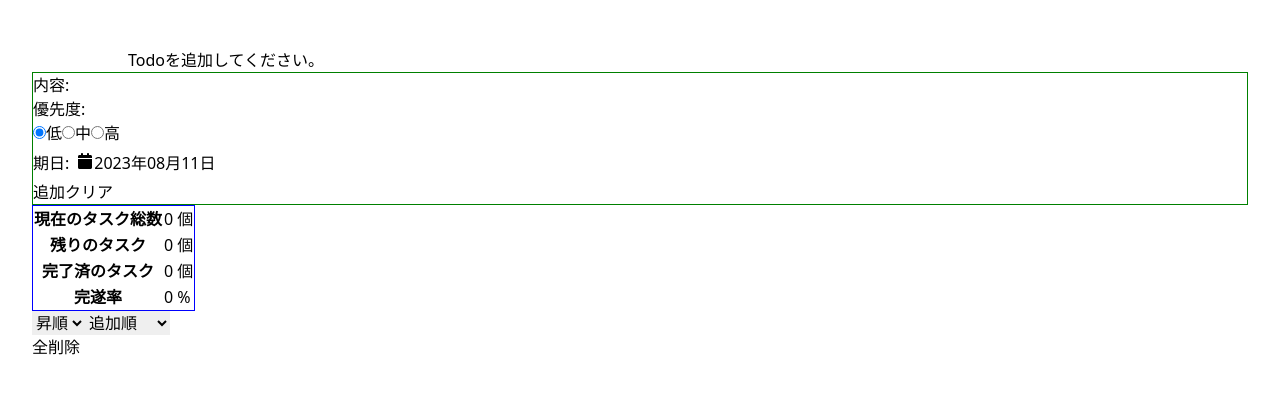
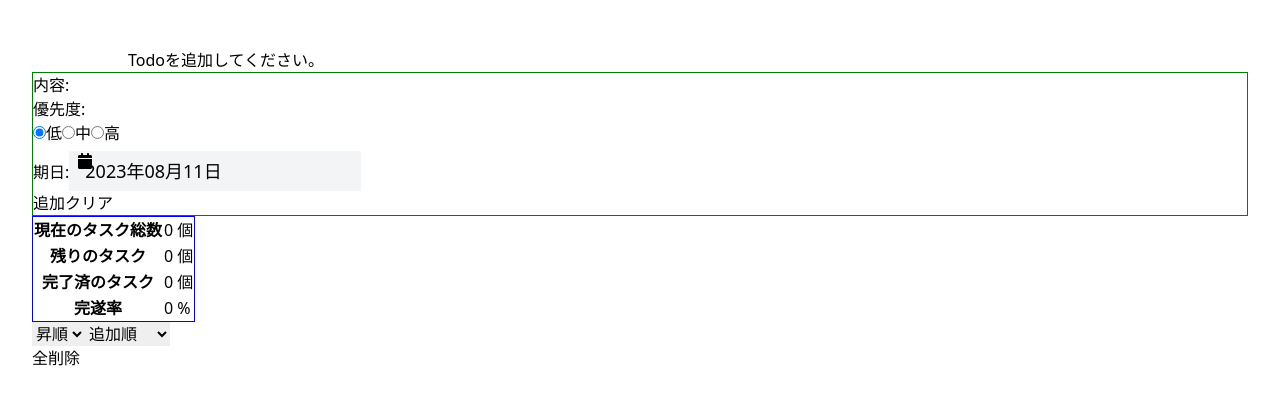
Before and after one commit to yasu-pro/ToDoList_Weather-app, a Next.js app: page / in a window 1280 px wide. Shown: the top 404 px of the page. Built offline with nearby package versions, Linux system fonts and the light colour scheme.

Commit message:
Add: DatePicker用のcssファイル追加

```diff
--- a/components/DatePicker.js
+++ b/components/DatePicker.js
@@ -1,6 +1,7 @@
 import React, { useState } from "react";
 import DatePicker from "react-datepicker";
 import "react-datepicker/dist/react-datepicker.css";
+import styles from '../styles/DatePicker.module.css';
 
 const ReactDatePicker = ({ selected, onDateChange }) => {
 
@@ -14,6 +15,7 @@ const ReactDatePicker = ({ selected, onDateChange }) => {
       dateFormat="yyyy年MM月dd日"
       selected={selected}
       onChange={(date) => handleDateChange(date)}
+      className={styles["custom-datepicker-input"]}
     />
   );
 };
--- /dev/null
+++ b/styles/DatePicker.module.css
@@ -0,0 +1,12 @@
+
+.custom-datepicker-input {
+    padding-top: 0.375rem !important;
+    padding-bottom: 0.375rem !important;
+    padding-right: 1rem !important;
+    padding-left: 1rem !important;
+    font-size: 1.125rem !important;
+    line-height: 1.75rem;
+    margin-top: 0.375rem !important;
+    background: rgb(243 244 246) !important;
+    width: 100%;
+}
```
